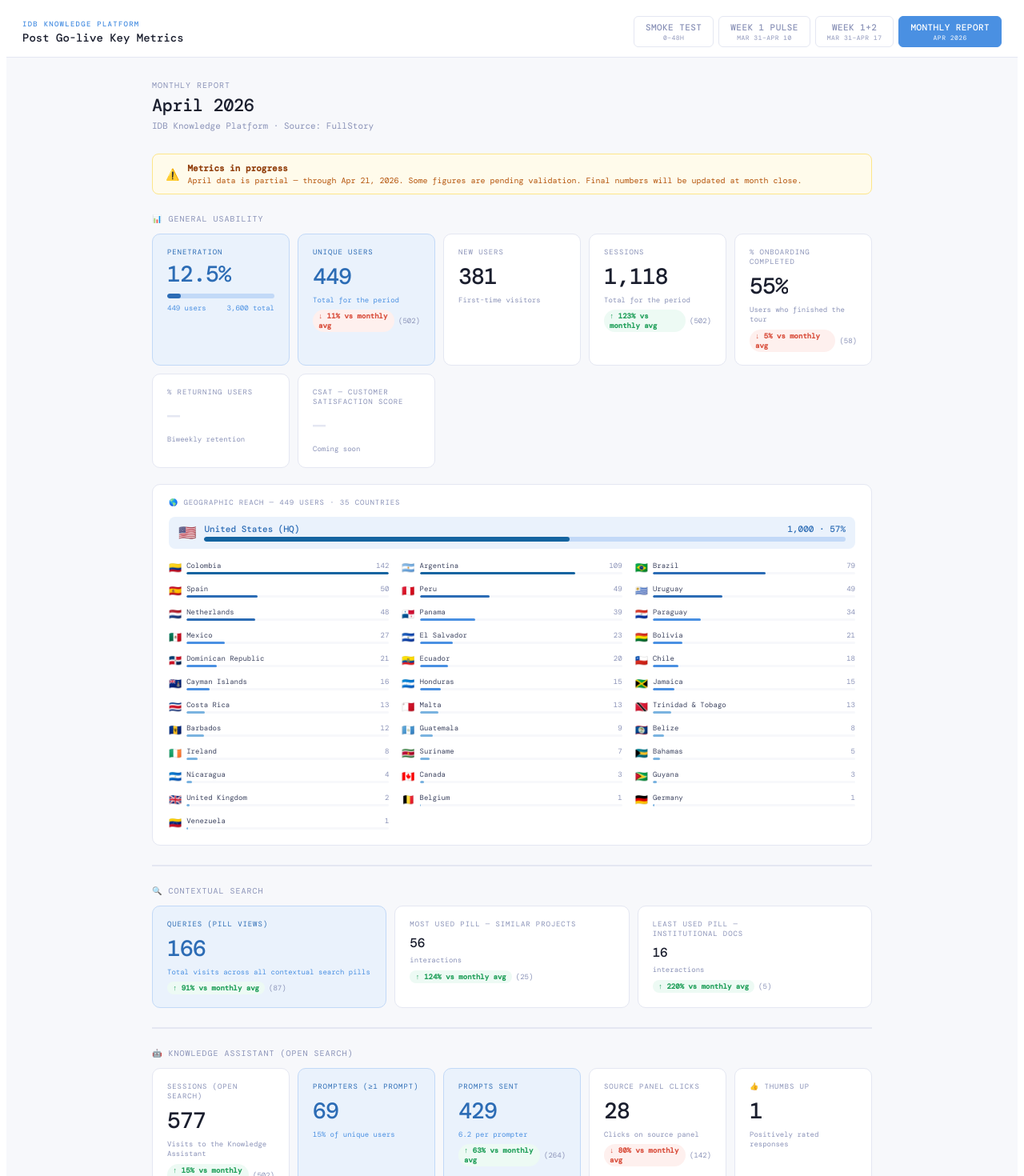
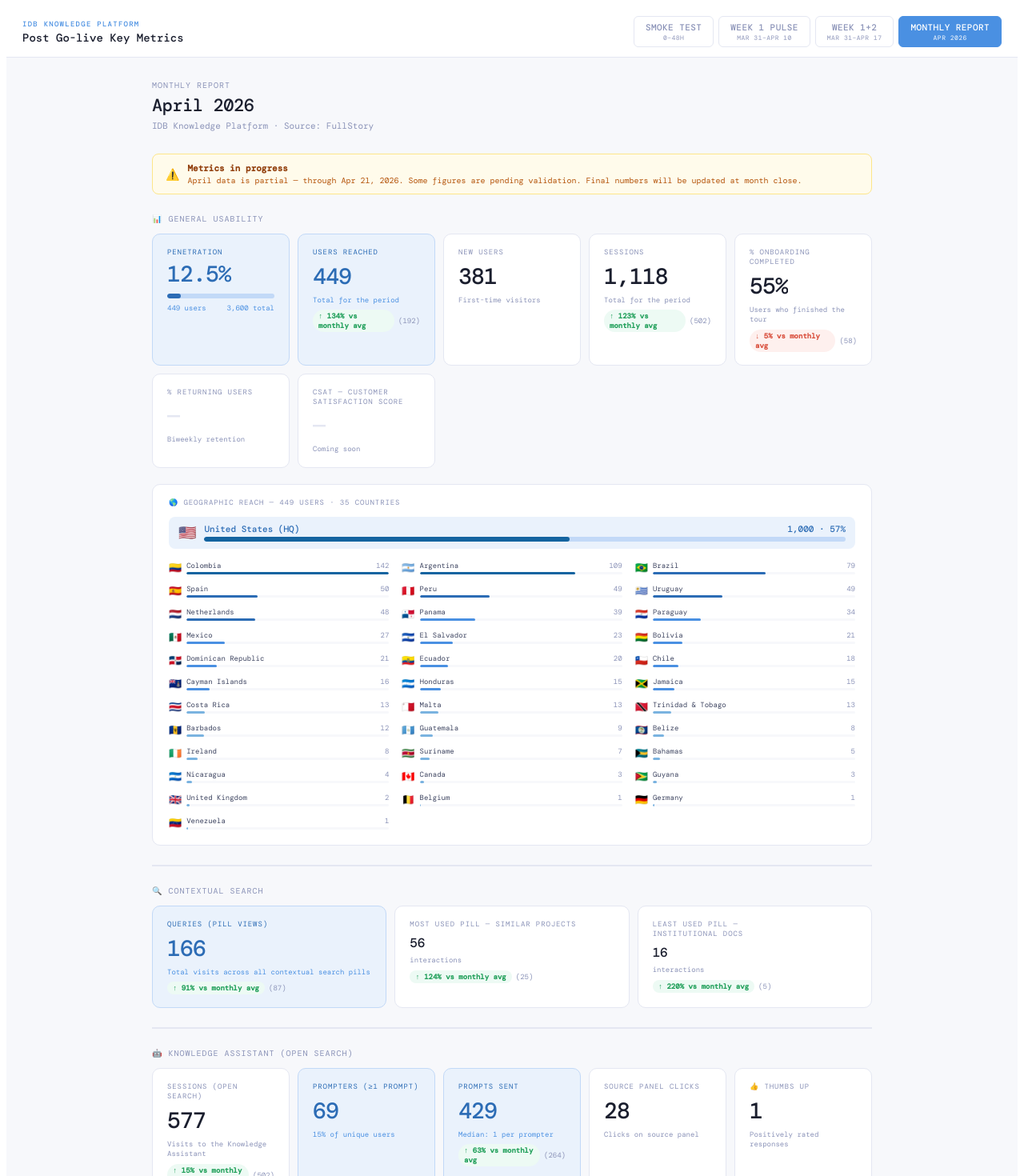
Before and after one commit to jimenasalinasg/KPsmoketest, a React (Vite) app: page / in a window 1280 px wide. Shown: the top 1470 px of the page at 80% size. Built offline with nearby package versions, Linux system fonts and the light colour scheme; a web font is replaced by a local one.

Commit message:
Update App.jsx

```diff
--- a/src/App.jsx
+++ b/src/App.jsx
@@ -205,7 +205,7 @@ const BENCH = {
   // Monthly benchmarks (avg of organic biweekly periods Sep 2025–Mar 2026)
   monthly: {
     sessions: 502,
-    users: 502,
+    users: 192,
     prompts: 264,
     highlights: 380,
     copies: 158,
@@ -923,7 +923,7 @@ function Monthly() {
               <span>{APRIL.users} users</span><span>3,600 total</span>
             </div>
           </div>
-          <MCard label="Unique users" value={String(APRIL.users)} desc="Total for the period" accent bench={BENCH.monthly.users} />
+          <MCard label="Users reached" value={String(APRIL.users)} desc="Total for the period" accent bench={BENCH.monthly.users} />
           <MCard label="New users" value={String(APRIL.newUsers)} desc="First-time visitors" />
           <MCard label="Sessions" value={APRIL.sessions.toLocaleString()} desc="Total for the period" bench={BENCH.monthly.sessions} />
           <MCard label="% Onboarding completed" value={`${APRIL.tourCompletion}%`} desc="Users who finished the tour" bench={BENCH.monthly.tourCompletion} />
@@ -997,8 +997,8 @@ function Monthly() {
         <Grid>
           <MCard label="Sessions (Open Search)" value={String(APRIL.openSearchVisits)} desc="Visits to the Knowledge Assistant" bench={BENCH.monthly.sessions} />
           <MCard label="Prompters (≥1 prompt)" value={String(APRIL.prompters)} desc={`${Math.round(APRIL.prompters/APRIL.users*100)}% of unique users`} accent />
-          <MCard label="Prompts sent" value={String(APRIL.prompts)} desc={`${Math.round(APRIL.prompts/APRIL.prompters*100)/100 > 0 ? (APRIL.prompts/APRIL.prompters).toFixed(1) : '—'} per prompter`} accent bench={BENCH.monthly.prompts} />
-          <MCard label="Source panel clicks" value={String(APRIL.sourceClicks)} desc="Clicks on source panel" bench={BENCH.monthly.sourceClicks} />
+          <MCard label="Prompts sent" value={String(APRIL.prompts)} desc="Median: 1 per prompter" accent bench={BENCH.monthly.prompts} />
+          <MCard label="Source panel clicks" value={String(APRIL.sourceClicks)} desc="Clicks on source panel" />
           <MCard label="👍 Thumbs Up" value={String(APRIL.thumbsUp)} desc="Positively rated responses" />
           <MCard label="👎 Thumbs Down" value={String(APRIL.thumbsDown)} desc="Negatively rated responses" />
           <MCard label="Prompt Gallery clicks" value={String(APRIL.promptGalleryClicks)} />
```
